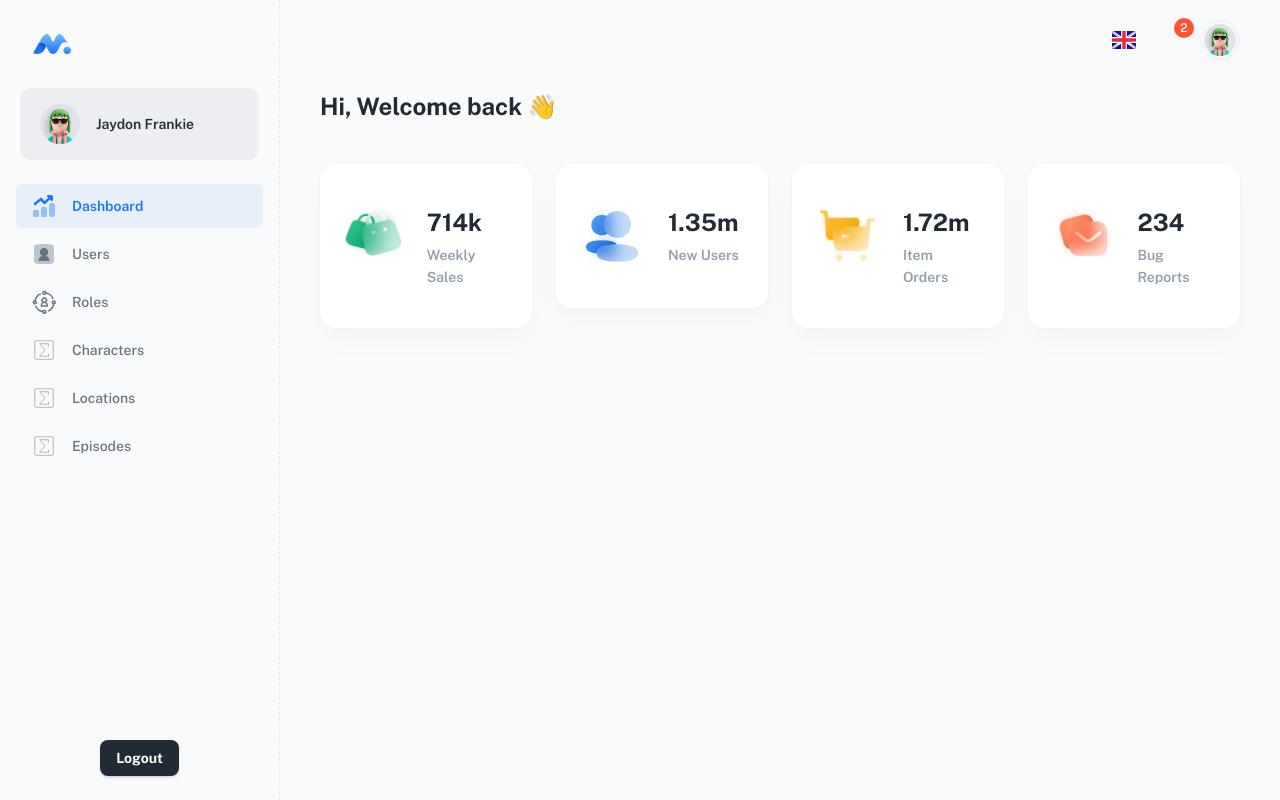
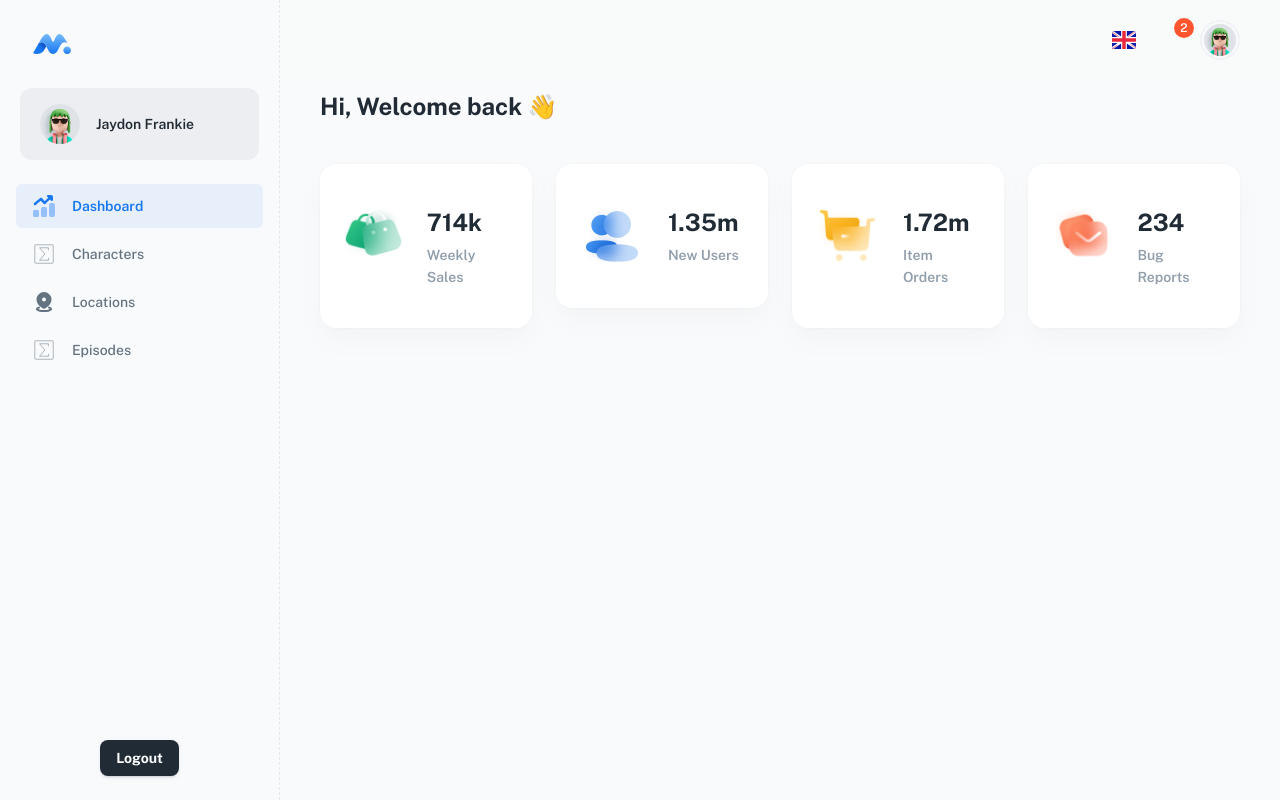
Before and after one commit to Blackscure/Ricky_morty, a React (Vite) app: page / in a window 1280 px wide. Built offline with nearby package versions, Linux system fonts and the light colour scheme; some icons are missing.

Commit message:
location icon added

```diff
--- a/src/layouts/dashboard/config-navigation.jsx
+++ b/src/layouts/dashboard/config-navigation.jsx
@@ -12,17 +12,7 @@ const navConfig = [
     path: '/',
     icon: icon('ic_analytics'),
   },
-  {
-    title: 'users',
-    path: '/user',
-    icon: icon('ic_user'),
-  },
 
-  {
-    title: 'roles',
-    path: '/roles',
-    icon: icon('oui:app-users-roles'),
-  },
   {
     title: 'characters',
     path: '/characters',
@@ -32,7 +22,7 @@ const navConfig = [
   {
     title: 'locations',
     path: '/locations',
-    icon: icon('arcticons:character-pad'),
+    icon: icon('mingcute:location-2-fill'),
   },
 
   {
```
Also changed, not shown: public/assets/icons/navbar/mingcute:location-2-fill.svg (added).
